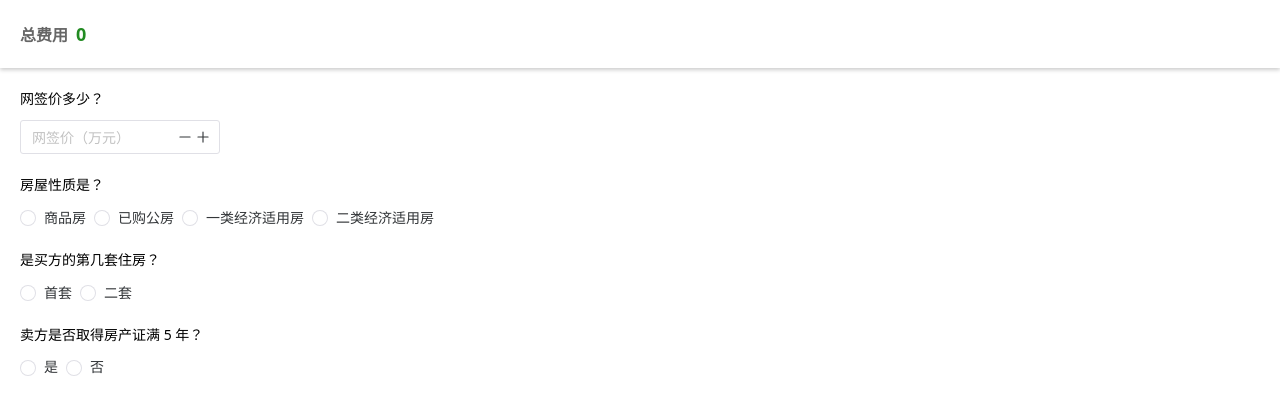
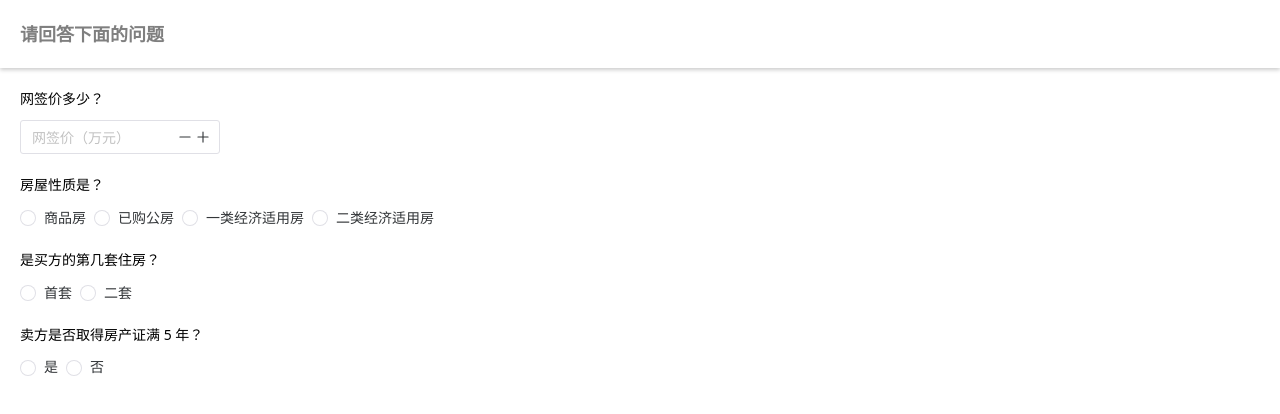
Before and after one commit to wyq730/beijing-house-price-calculator, a Vue app in the folder frontend/: page / in a window 1280 px wide. Shown: the top 414 px of the page. Built offline with nearby package versions, Linux system fonts and the light colour scheme.

Commit message:
Adjust toggle behavior

```diff
--- a/frontend/src/components/CalculatorResult.vue
+++ b/frontend/src/components/CalculatorResult.vue
@@ -1,7 +1,7 @@
 <script setup lang="ts">
-import { watch, type PropType, ref, nextTick } from 'vue'
+import { watch, type PropType, ref, nextTick, computed } from 'vue'
 import { type HousePriceResult } from './RuleBasedCalculator'
-import { NNumberAnimation, NumberAnimationInst } from 'naive-ui'
+import { NNumberAnimation, NumberAnimationInst, NButton } from 'naive-ui'
 
 const displayDigitNumberAfterDecimalPoint = 0
 
@@ -13,6 +13,22 @@ const numberAnimationInstRef = ref<NumberAnimationInst | null>(null)
 const currentTotal = ref<number | null>(null)
 const lastTotal = ref<number | null>(null)
 const showAll = ref<boolean>(false)
+
+const isResultReady = computed(() => {
+  return props.result !== undefined
+})
+
+function toggle() {
+  if (isResultReady.value) {
+    showAll.value = !showAll.value
+  }
+}
+
+watch(isResultReady, (isResultReady) => {
+  if (!isResultReady) {
+    showAll.value = false
+  }
+})
 
 watch(
   () => props.result,
@@ -26,13 +42,9 @@ watch(
 </script>
 
 <template>
-  <div
-    id="calculator-result"
-    :style="{ height: !showAll ? '28px' : '280px' }"
-    style="z-index: -1"
-    @click="showAll = !showAll"
-  >
-    <div>
+  <div id="calculator-result" :style="{ height: !showAll ? '28px' : '280px' }" @click="toggle">
+    <!-- set 'line-height' to align the left part and the right part. -->
+    <div v-if="isResultReady" style="line-height: 28px">
       <span class="total-text">总费用</span>
       <span class="total-number">
         <n-number-animation
@@ -44,6 +56,10 @@ watch(
           :precision="displayDigitNumberAfterDecimalPoint"
         />
       </span>
+      <div class="toggle-hint">{{ !showAll ? '（点击展开详情）' : '（点击收起详情）' }}</div>
+    </div>
+    <div v-else>
+      <span class="total-not-ready">请回答下面的问题</span>
     </div>
     <Transition>
       <div v-if="showAll" style="margin-top: 18px">
@@ -79,6 +95,18 @@ watch(
   color: forestgreen;
 }
 
+.toggle-hint {
+  font-size: 16px;
+  float: right;
+  color: rgba(0, 0, 0, 0.4);
+}
+
+.total-not-ready {
+  font-size: 18px;
+  font-weight: bold;
+  color: rgba(0, 0, 0, 0.5);
+}
+
 .breakdown-text {
   font-weight: bold;
   font-size: 14px;
```
